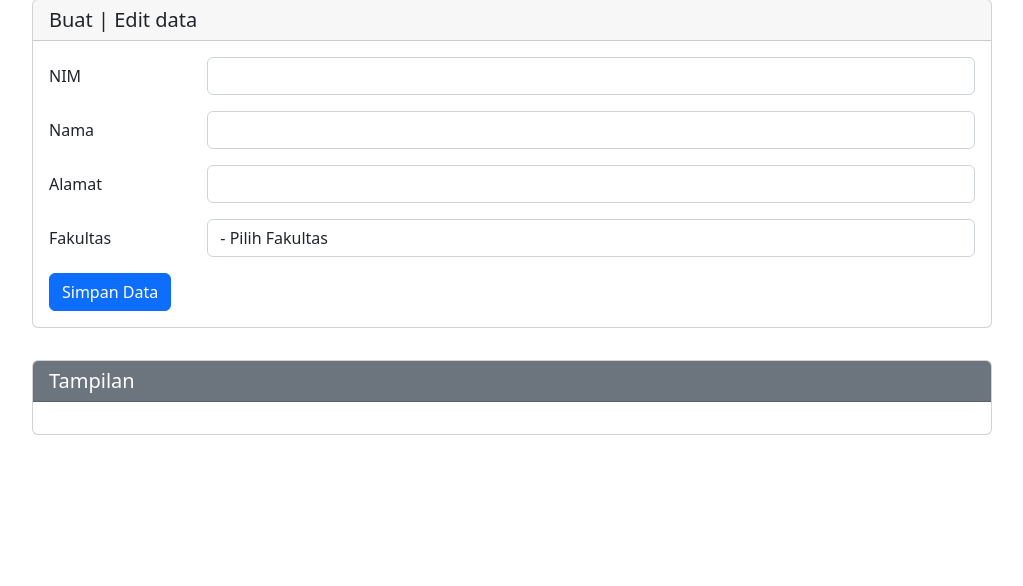
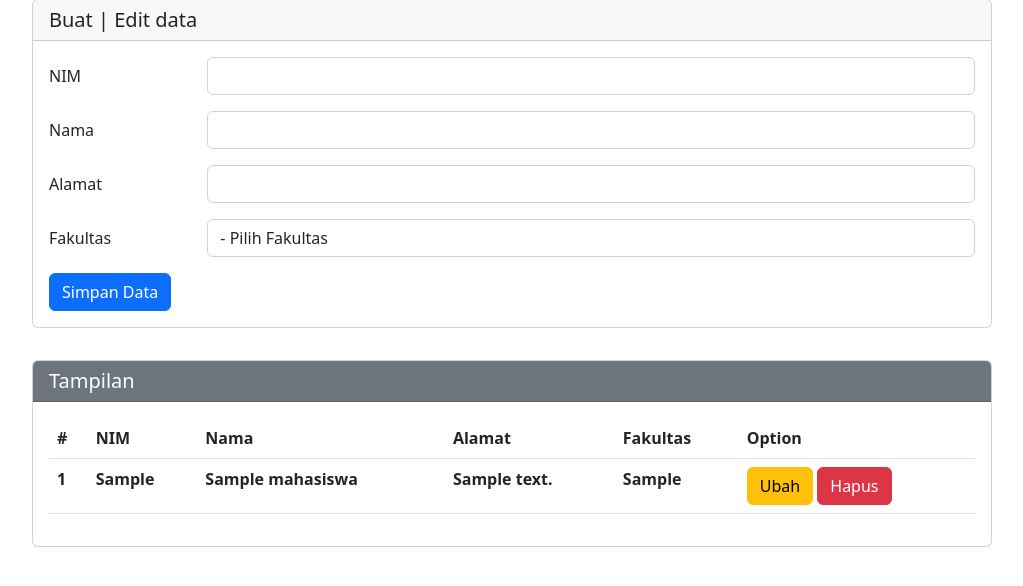
Before and after one commit to Kukuh2307/Latihan-CRUD1, a PHP site: page / in a window 1280 px wide. Shown: the part 33-619 px from the top of the page, without its empty margins (128-1151 px from the left). Run offline with PHP 8.4, Linux system fonts and the light colour scheme; tables that the repository leaves empty or names only in its code hold one stand-in row (values such as "Sample post"); lists and menus that the app fills with data are empty.

Commit message:
menampilkan data yang sudah di input user

```diff
--- a/index.php
+++ b/index.php
@@ -138,7 +138,45 @@ if(isset($_POST["simpan"])) {
     <div class="card">
       <h5 class="card-header text-white bg-secondary">Tampilan</h5>
       <div class="card-body">
-
+        <table class="table">
+          <thead>
+            <tr>
+              <th scope="col">#</th>
+              <th scope="col">NIM</th>
+              <th scope="col">Nama</th>
+              <th scope="col">Alamat</th>
+              <th scope="col">Fakultas</th>
+              <th scope="col">Option</th>
+            </tr>
+          </thead>
+          <tbody>
+            <?php
+            // menampilkan data yang sudah di input oleh user
+            $query2 = "SELECT * FROM mahasiswa ORDER BY id DESC";
+            $output = mysqli_query($koneksi,$query2);
+            $idx = 1;
+            while($looping = mysqli_fetch_array($output)){
+              $nim = $looping["nim"];
+              $nama = $looping["nama"];
+              $alamat = $looping["alamat"];
+              $fakultas = $looping["fakultas"];
+              ?>
+            <tr>
+              <th scope="row"><?php echo $idx++ ?></th>
+              <th scope="row"><?php echo $nim ?></th>
+              <th scope="row"><?php echo $nama ?></th>
+              <th scope="row"><?php echo $alamat ?></th>
+              <th scope="row"><?php echo $fakultas ?></th>
+              <th scope="row">
+                <button class="btn btn-warning">Ubah</button>
+                <button class="btn btn-danger">Hapus</button>
+              </th>
+            </tr>
+            <?php
+            }
+            ?>
+          </tbody>
+        </table>
       </div>
     </div>
   </div>
```
